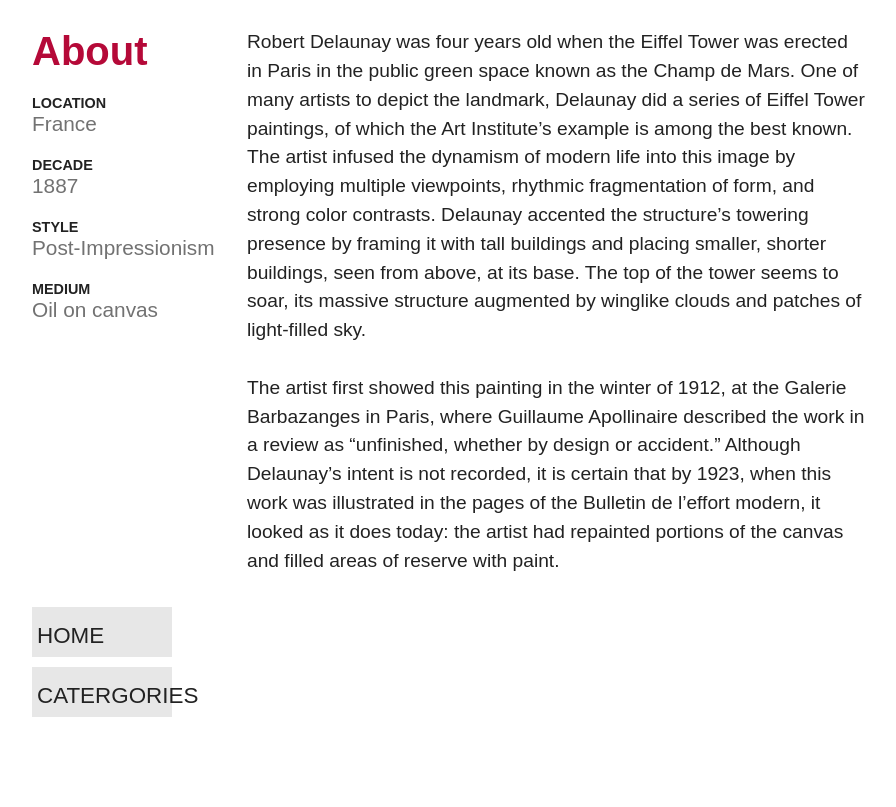
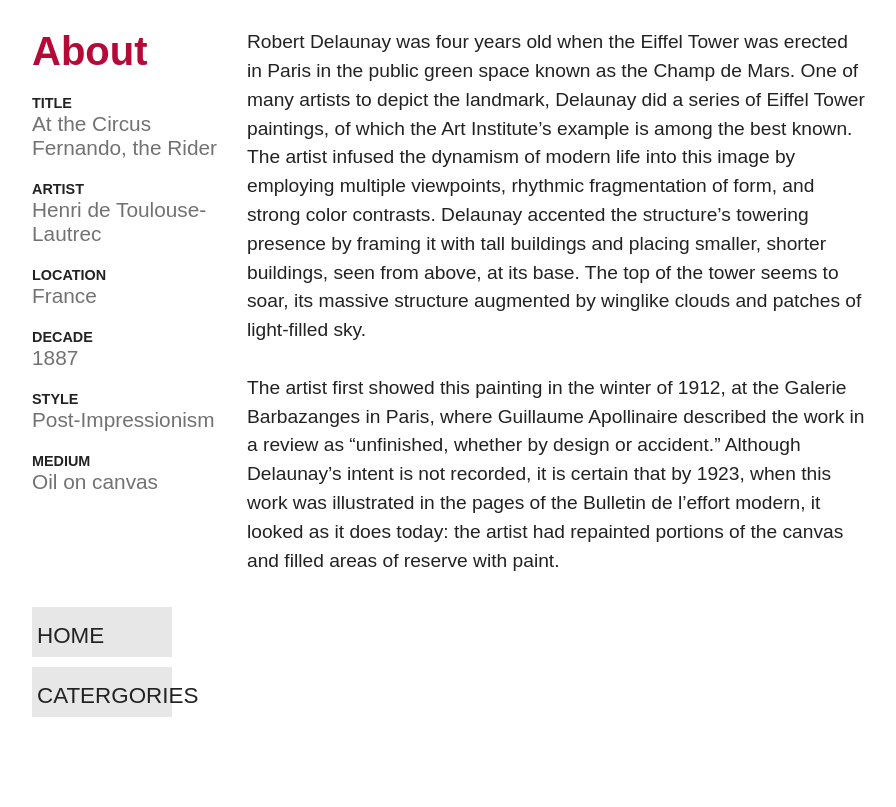
Before and after one commit to jacktollman/ChicagoArtInstitute, a Jekyll site: the page built from at_the_circus_fernando,_the_rider.md, in a window 1280 px wide. Shown: the part 870-1677 px from the top of the page, without its empty margins (190-1086 px from the left). Built offline with Jekyll 4.4.1, drawn with Linux system fonts in a browser that asks for light colours.

Commit message:
Update page.html

```diff
--- a/_layouts/page.html
+++ b/_layouts/page.html
@@ -44,6 +44,10 @@
 				<div class="info-grid-one">
 
 					<h2> About </h2>
+						<h5>TITLE</h5>
+						<h4>{{page.title}}</h4>
+						<h5>ARTIST</h5>
+						<h4>{{page.artist}}</h4>
 						<h5>LOCATION</h5>
 						<h4>{{page.location}}</h4>
 						<h5>DECADE</h5>
```
